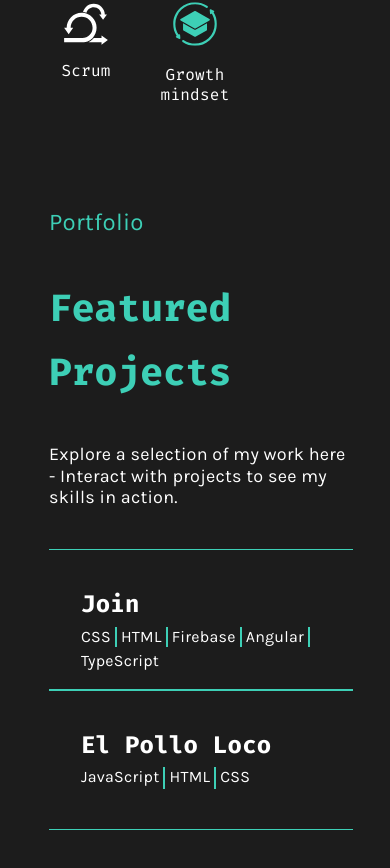
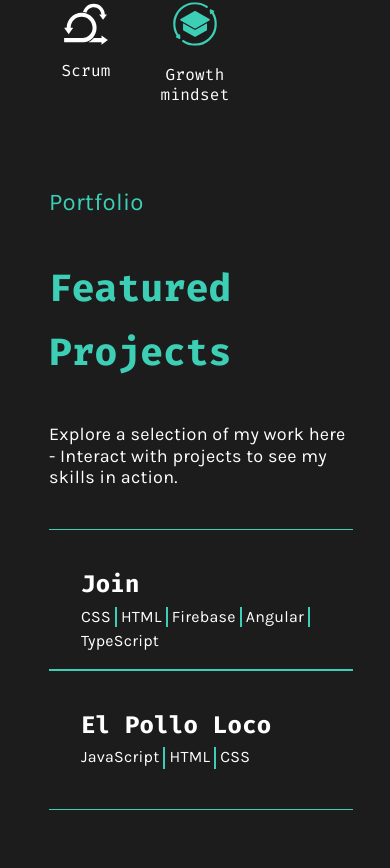
Before and after one commit to PhilippSchoenborn/project_portfolio, an Angular app: page / in a window 390 px wide. Shown: the part 3216-4084 px from the top of the page. Built offline with nearby package versions, Linux system fonts and the light colour scheme.

Commit message:
update anker position in responsive mode

```diff
--- a/src/app/contact/contact.component.scss
+++ b/src/app/contact/contact.component.scss
@@ -395,7 +395,7 @@ h2 {
 
 @media (max-width: 768px) {
     .contact {
-        padding-top: 100px !important;
+        padding-top: 40px !important;
     }
 }
 
--- a/src/app/portfolio/portfolio.component.scss
+++ b/src/app/portfolio/portfolio.component.scss
@@ -184,6 +184,10 @@ h1 {
         padding-left: 8px !important;
         width: 472px !important;
     }
+
+    .portfolio {
+        padding-top: 40px !important;
+    }
 }
 
 @media (max-width: 480px) {
```
